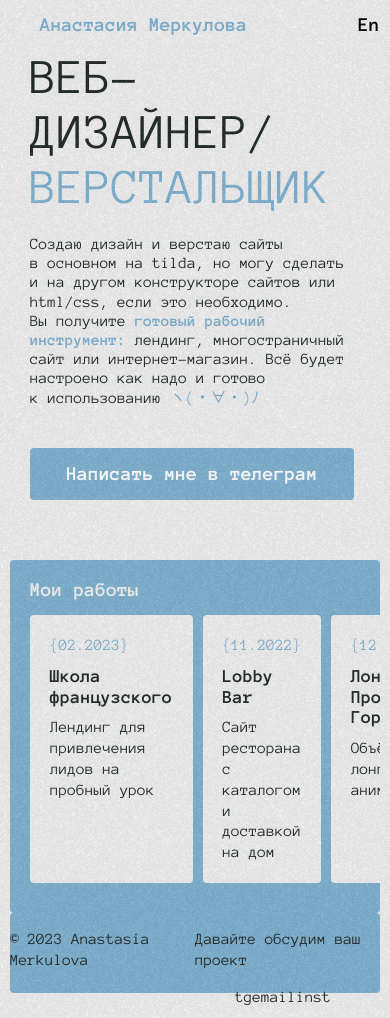
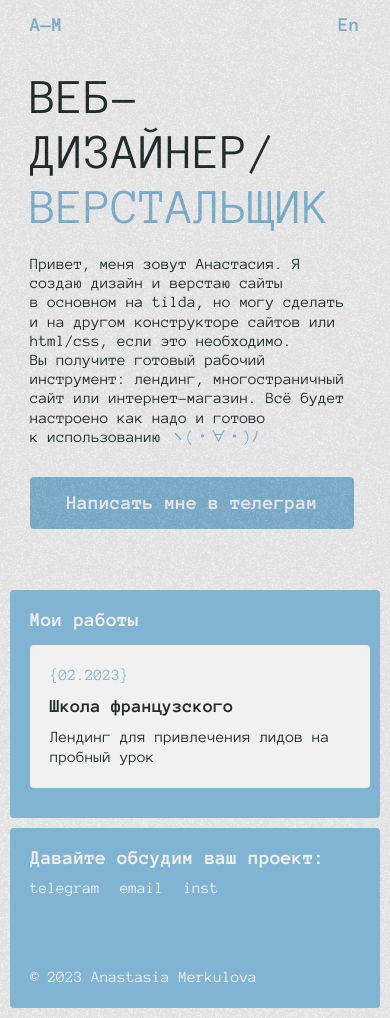
Before and after one commit to ramuma/portfolio, a website: page source/index.html in a window 390 px wide. Drawn offline with nearby package versions, Linux system fonts and the light colour scheme; files that its build step writes are made by us from their sources.

Commit message:
minor fix

```diff
--- a/package.json
+++ b/package.json
@@ -1,11 +1,11 @@
 {
-  "name": "sedona-25",
+  "name": "portfolio",
   "private": true,
-  "description": "Личный проект «Седона» от HTML Academy",
+  "description": "Portfolio",
   "devDependencies": {
     "@htmlacademy/editorconfig-cli": "1.0.0",
     "autoprefixer": "10.4.0",
-    "browser-sync": "2.27.7",
+    "browser-sync": "2.24.1",
     "del": "6.0.0",
     "gulp": "4.0.2",
     "gulp-dart-sass": "^1.0.2",
--- a/source/index.html
+++ b/source/index.html
@@ -3,7 +3,7 @@
 
 <head>
   <meta charset="utf-8">
-  <meta name="viewport" content="width=device-width,initial-scale=1" />
+  <meta name="viewport" content="width=device-width,initial-scale=1">
   <title>Anastasia Merkulova | Web</title>
   <link rel="stylesheet" href="css/style.min.css">
   <link rel="icon" href="favicon.ico">
@@ -12,65 +12,87 @@
   <link rel="manifest" href="manifest.webmanifest">
   <link rel="preload" href="fonts/AnonymousPro-Bold.woff2" type="font/woff2" as="font">
   <link rel="preload" href="fonts/AnonymousPro-Regular.woff2" type="font/woff2" as="font">
-  <link rel="preload" href="fonts/Manrope-Regular.woff2" type="font/woff2" as="font">
-  <link rel="preload" href="fonts/Manrope-SemiBold.woff2" type="font/woff2" as="font">
 </head>
 
 <body class="page-body">
   <div class="bg"></div>
   <header class="page-header">
-    <p class="page-header__logo blue">Анастасия Меркулова</p>
+    <p class="page-header__logo blue">A—M</p>
     <p class="page-header__lang">En</p>
   </header>
   <section class="main-section">
     <h1 class="title main-section__title">Веб-дизайнер/<span class="blue">верстальщик</span></h1>
-    <p class="main-section__description">Создаю дизайн и&nbsp;верстаю сайты в&nbsp;основном на&nbsp;tilda, но&nbsp;могу сделать и&nbsp;на&nbsp;другом конструкторе сайтов или html/css, если это необходимо. Вы&nbsp;получите <b class="blue">готовый рабочий инструмент:</b> лендинг, многостраничный сайт или интернет-магазин. Всё будет настроено как надо и&nbsp;готово к&nbsp;использованию <span class="blue">ヽ(・∀・)ﾉ</span></p>
+    <p class="main-section__description">Привет, меня зовут Анастасия. Я создаю дизайн и&nbsp;верстаю сайты
+      в&nbsp;основном на&nbsp;tilda, но&nbsp;могу
+      сделать и&nbsp;на&nbsp;другом конструкторе сайтов или html/css, если это необходимо. Вы&nbsp;получите готовый
+      рабочий инструмент: лендинг, многостраничный сайт или интернет-магазин. Всё будет
+      настроено как надо и&nbsp;готово к&nbsp;использованию <span class="blue">ヽ(・∀・)ﾉ</span></p>
     <a href="https://t.me/ramuuma" class="main-section__link button">Написать мне в телеграм</a>
-    <!--<svg class="main-section__img" width="637" height="585" viewBox="0 0 637 585">
-      <use xlink:href="img/sprite.svg#circle"></use>
-    </svg>-->
-   <img src="./img/Group 5.png" alt="" class="main-section__img">
+    <img src="./img/circle.png" alt="" class="main-section__img">
   </section>
   <aside class="aside">
-    <h2 class="aside__title">Мои работы</h2>
+    <h2 class="aside__title">Мои работы<span class="visible-on-tablet visible-on-mobile"> →</span></h2>
     <ul class="aside__list">
       <li class="aside__item">
+        <a class="link link_dark" href="http://frenchorfoe.tilda.ws/" target="_blank">
           <p class="aside__number">{02.2023}</p>
           <h3 class="aside__item-title">Школа французского</h3>
           <p class="aside__description">Лендинг для привлечения лидов на пробный урок</p>
+        </a>
       </li>
       <li class="aside__item">
+        <a class="link link_dark" href="https://imperial-lobby.bar/" target="_blank">
           <p class="aside__number">{11.2022}</p>
           <h3 class="aside__item-title">Lobby Bar</h3>
           <p class="aside__description">Сайт ресторана с каталогом и доставкой на дом</p>
+        </a>
       </li>
       <li class="aside__item">
-        <a class="link" href="http://prokudin-gorsky.tilda.ws/" target="_blank">
+        <a class="link link_dark" href="http://prokudin-gorsky.tilda.ws/" target="_blank">
           <p class="aside__number">{12.2022}</p>
           <h3 class="aside__item-title">Лонгрид о Прокудине-Горском</h3>
           <p class="aside__description">Объёмный лонгрид с анимацией</p>
         </a>
       </li>
       <li class="aside__item">
+        <a class="link link_dark" href="https://bruni.cafe/" target="_blank">
           <p class="aside__number">{10.2022}</p>
           <h3 class="aside__item-title">Бруни</h3>
           <p class="aside__description">Многостраничный сайт ресторана с каталогом и доставкой на дом</p>
+        </a>
       </li>
       <li class="aside__item">
-        <p class="aside__number">{02.2023}</p>
-        <h3 class="aside__item-title">Гифита</h3>
-        <p class="aside__description">Лендинг для производителя корпоративных подарков с подключением рассылки каталога</p>
+        <a class="link link_dark" href="http://wavesurfschool.tilda.ws/" target="_blank">
+          <p class="aside__number">{05.2022}</p>
+          <h3 class="aside__item-title">WAVE</h3>
+          <p class="aside__description">Сайт школы серфинга
+          </p>
+        </a>
+      </li>
+      <li class="aside__item">
+        <a class="link link_dark" href="http://project5510070.tilda.ws/" target="_blank">
+          <p class="aside__number">{04.2022}</p>
+          <h3 class="aside__item-title">Lolomo</h3>
+          <p class="aside__description">Интернет-магазин детской одежды
+          </p>
+        </a>
       </li>
     </ul>
   </aside>
   <footer class="main-footer">
     <p class="main-footer__copyright">© 2023 Anastasia Merkulova</p>
     <div class="main-footer__contact-wrapper">
-      <p class="main-footer__title">Давайте обсудим ваш проект</p>
+      <p class="main-footer__title">Давайте обсудим ваш проект:</p>
       <ul class="main-footer__contacts">
-        <li class="main-footer__item">tg</li>
-        <li class="main-footer__item">email</li>
-        <li class="main-footer__item">inst</li>
+        <li class="main-footer__item">
+          <a href="https://t.me/ramuuma" class="link">telegram</a>
+        </li>
+        <li class="main-footer__item">
+          <a href="mailto:merkulova@gmail.com" class="link">email</a>
+        </li>
+        <li class="main-footer__item">
+          <a href="https://www.instagram.com/ramu.dreamstate" class="link">inst</a>
+        </li>
 
       </ul>
     </div>
--- a/source/sass/blocks/aside.scss
+++ b/source/sass/blocks/aside.scss
@@ -5,6 +5,7 @@
 	border-radius: 4px;
 	margin: 10px;
 	margin-bottom: 0;
+	z-index: 2;
 
 	padding: 20px;
 
@@ -52,11 +53,17 @@
 }
 
 @media (max-width: 900px) {
+
+	.aside {
+		overflow-y: hidden;
+		overflow-x: scroll;
+	}
 	.aside__list {
 		display: flex;
 	}
 
 	.aside__item {
 		margin-right: 10px;
+		min-width: 300px;
 	}
 }
--- a/source/sass/blocks/bg.scss
+++ b/source/sass/blocks/bg.scss
@@ -12,6 +12,7 @@
     animation: bg-animation .3s infinite;
     opacity: .9;
     visibility: visible;
+    z-index: 2;
 }
 
 @keyframes bg-animation {
--- a/source/sass/blocks/button.scss
+++ b/source/sass/blocks/button.scss
@@ -1,7 +1,7 @@
 .button {
   display: block;
   background-color: $primary-color;
-  color: #ffffff;
+  color: #f1f1f1;
   padding: 16px 32px;
   text-decoration: none;
   white-space: nowrap;
@@ -13,6 +13,7 @@
   max-width: 260px;
   text-align: center;
   border-radius: 4px;
+  z-index: 20;
 
   &:hover {
     background-color: #6C99B5;
--- a/source/sass/blocks/link.scss
+++ b/source/sass/blocks/link.scss
@@ -1,8 +1,15 @@
 .link {
     text-decoration: none;
-    color: #232B2A;
+    color: #f1f1f1;
     transition: background-color 0.2s ease-in-out, color 0.2s ease-in-out, border-color 0.2s ease-in-out;
+
     &:hover {
-
+        color: #232B2A;
+    }
+    &_dark {
+        color:#232B2A;
+        &:hover {
+            color: $primary-color;
+        }
     }
 }
--- a/source/sass/blocks/main-footer.scss
+++ b/source/sass/blocks/main-footer.scss
@@ -1,17 +1,57 @@
 .main-footer {
   background: $primary-color;
   grid-area: footer;
+  z-index: 2;
 
   border-radius: 4px;
   margin: 0 10px;
+  padding: 0 30px;
+  padding-right: 20px;
+  color: #f1f1f1;
+  font-size: 16px;
 
   display: flex;
   justify-content: space-between;
+  align-items: center;
 
-  &__contact-wrapper {}
+  &__copyright,
+  &__title {
+    margin: 0;
+    margin-right: 20px;
+  }
+
+  &__contact-wrapper {
+    display: flex;
+  }
 
   &__contacts {
     list-style-type: none;
     display: flex;
+    margin: 0;
+    padding: 0;
+  }
+
+  &__item:not(:last-child) {
+    margin-right: 20px;
   }
 }
+
+@media (max-width: 450px) {
+  .main-footer {
+    flex-direction: column-reverse;
+    align-items: flex-start;
+    padding: 20px;
+    margin: 10px;
+
+    &__title {
+      margin-bottom: 10px;
+      font-size: 20px;
+      line-height: 20px;
+      font-weight: 700;
+    }
+  }
+
+  .main-footer__contact-wrapper {
+    flex-direction: column;
+  }
+}
--- a/source/sass/blocks/main-section.scss
+++ b/source/sass/blocks/main-section.scss
@@ -1,21 +1,20 @@
 .main-section {
 	padding: 30px;
-	padding-top: 0;
+	padding-top: 20px;
 	background: #f1f1f1;
 	grid-area: section;
 	position: relative;
-	z-index: -1;
 
 	&__img {
 		position: absolute;
 		bottom: -95px;
 		right: -22%;
-		z-index: 0;
+		pointer-events: none;
 	}
 
 	&__title {
-		font-size: 100px;
-		line-height: 90px;
+		font-size: 80px;
+		line-height: 80px;
 		display: inline-block;
 		max-width: 900px;
 		margin: 0;
@@ -42,8 +41,19 @@
 }
 
 @media (max-width: 900px) {
+	.main-section {
+		//text-align:center;
+	}
 	.main-section__title {
 		font-size: 50px;
 		line-height: 55px;
+		max-width: 500px;
+	}
+	.main-section__description {
+		margin: 0 auto;
+		margin-bottom: 30px;
+	}
+	.main-section__link {
+		// margin: 0 auto;
 	}
 }
--- a/source/sass/blocks/page-body.scss
+++ b/source/sass/blocks/page-body.scss
@@ -7,8 +7,6 @@
   margin: 0 auto;
   height: 100vh;
   color: #232B2A;
-  //max-width: $desktop-width;
-  //min-width: $mobile-width;
 
   display: grid;
   grid-template-areas:
@@ -27,9 +25,16 @@
       "section"
       "aside"
       "footer";
-	grid-template-rows: 50px 500px 1fr 80px;
-	grid-template-columns: 1fr;
-	//grid-gap: 5px;
+    grid-template-rows: 50px 420px 1fr 80px;
+    grid-template-columns: 100%;
     height: auto;
   }
 }
+
+@media (max-width: 450px) {
+  .page-body {
+    grid-template-rows: 50px 530px 1fr 200px;
+    grid-template-columns: 100%;
+    height: auto;
+  }
+}
--- a/source/sass/blocks/page-header.scss
+++ b/source/sass/blocks/page-header.scss
@@ -7,15 +7,20 @@
   justify-content: space-between;
   align-items: center;
   border-radius: 4px;
-  margin: 10px;
-  margin-right: 0;
+  margin: 10px 0;
 
   &__logo,
   &__lang {
+    color: $primary-color;
     margin: 0;
     font-size: 20px;
     line-height: 20px;
-    color: black;
     font-weight: 700;
   }
 }
+
+@media (max-width: 450px) {
+  .page-header {
+    padding-right: 30px;
+  }
+}
```
Also changed, not shown: source/img/circle.png (renamed from source/img/Group 5.png), source/img/circle.svg (deleted), source/img/icons/star.svg (deleted), 2 other files. Lines whose indentation alone changed are shown as unchanged.
